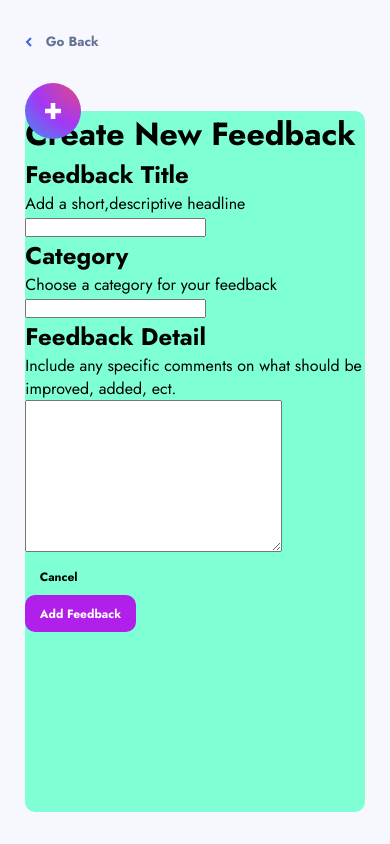
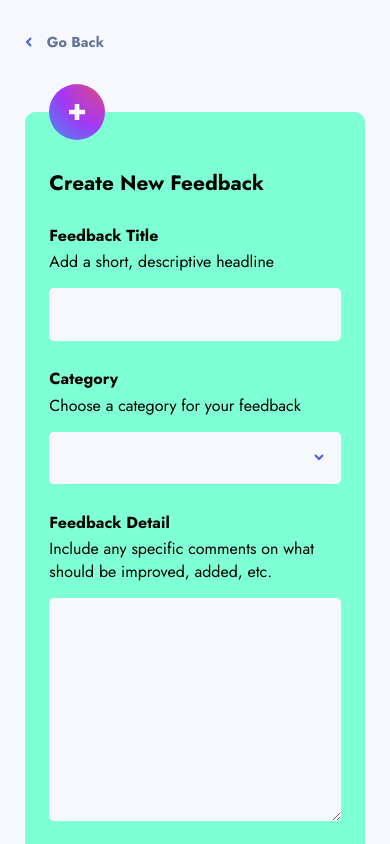
Before and after one commit to Victor-Nyagudi/product-feedback-app-react, a React (Create React App) app: page / in a window 390 px wide. Shown: the top 844 px of the page. Built offline with nearby package versions, Linux system fonts and the light colour scheme.

Commit message:
Add remaining styling for AddEditFeedbackPage mobile

```diff
--- a/src/components/pages/add-edit-feedback-page/AddEditFeedbackInput.js
+++ b/src/components/pages/add-edit-feedback-page/AddEditFeedbackInput.js
@@ -1,12 +1,13 @@
 import React, { useState } from 'react';
 
 function AddEditFeedbackInput({
-    title,
-    labelText,
+    hasIcon = false,
     id,
     inputName,
     inputType = 'text',
-    isTextArea = false
+    isTextArea = false,
+    labelText ,
+    title
 }) {
     const [inputValue, setInputValue] = useState('');
 
@@ -36,6 +37,7 @@ function AddEditFeedbackInput({
                 :
 
                 <input
+                    className={ `${hasIcon ? 'add-edit-feedback__input--icon' : 'add-edit-feedback__input'}` }
                     type={ `${inputType}` }
                     name={ `${inputName}` }
                     id={ `${id}` }
--- a/src/components/pages/add-edit-feedback-page/AddEditFeedbackMain.js
+++ b/src/components/pages/add-edit-feedback-page/AddEditFeedbackMain.js
@@ -29,12 +29,13 @@ function AddEditFeedbackMain({ title, isEditing }) {
             <form className="add-edit-feedback__form">
                 <AddEditFeedbackInput
                     title={ 'Feedback Title' }
-                    labelText={ 'Add a short,descriptive headline' }
+                    labelText={ 'Add a short, descriptive headline' }
                     id={ 'feedback-title' }
                     inputName={ 'feedback-title' }
                 />
 
                 <AddEditFeedbackInput
+                    hasIcon={ true }
                     title={ 'Category' }
                     labelText={ 'Choose a category for your feedback' }
                     id={ 'feedback-category' }
@@ -55,7 +56,7 @@ function AddEditFeedbackMain({ title, isEditing }) {
                 <AddEditFeedbackInput
                     isTextArea={ true }
                     title={ 'Feedback Detail' }
-                    labelText={ 'Include any specific comments on what should be improved, added, ect.' }
+                    labelText={ 'Include any specific comments on what should be improved, added, etc.' }
                     id={ 'feedback-detail' }
                     inputName={ 'feedback-detail' }
                 />
@@ -66,19 +67,19 @@ function AddEditFeedbackMain({ title, isEditing }) {
 
                         <AddEditFeedbackButton
                             text={ 'Delete' }
-                            className={ 'button--delete' }
+                            className={ 'button--delete add-edit-feedback__button' }
                         />
 
                     }
 
                     <AddEditFeedbackButton
                         text={ 'Cancel' }
-                        className={ 'button--cancel' }
+                        className={ 'button--cancel add-edit-feedback__button' }
                     />
 
                     <AddEditFeedbackButton
                         text={ 'Add Feedback' }
-                        className={ 'button--add-feedback' }
+                        className={ 'button--add-feedback add-edit-feedback__button' }
                     />
                 </div>
             </form>
--- a/src/css/main.css
+++ b/src/css/main.css
@@ -47,12 +47,16 @@ a {
 
 .button--main {
   font-size: .75rem;
+  color: #f0f2ff;
   padding: .8em 1.2em;
 }
 
 .button--add-feedback {
-  color: white;
   background-color: #b11fea;
+}
+
+.button--cancel {
+  background-color: #373f68;
 }
 
 .feedback-button-svg {
@@ -270,6 +274,7 @@ a {
       -ms-flex-align: center;
           align-items: center;
   gap: 1em;
+  font-size: .9rem;
   color: #647196;
 }
 
@@ -285,6 +290,60 @@ a {
   background-color: aquamarine;
   border-radius: 10px;
   position: relative;
+  padding: 3.5em 1.5em 1.5em;
+}
+
+.add-edit-feedback__title {
+  font-size: 1.3rem;
+  margin-bottom: 1.25em;
+}
+
+.add-edit-feedback__input-title {
+  font-size: 1rem;
+  margin-bottom: .2em;
+}
+
+.add-edit-feedback__label {
+  display: inline-block;
+  margin-bottom: .95em;
+}
+
+.add-edit-feedback__input, .add-edit-feedback__input--icon, .add-edit-feedback__textarea {
+  font-family: "Jost", sans-serif;
+  color: #3a4373;
+  border: none;
+  border-radius: 5px;
+  width: 100%;
+  background-color: #f7f8fd;
+  padding: 1.25em 2.25em 1.25em 1em;
+  margin-bottom: 2em;
+}
+
+.add-edit-feedback__input--icon {
+  background-image: url("../assets/shared/icon-arrow-down.svg");
+  background-repeat: no-repeat;
+  background-position: 94%, 50%;
+}
+
+.add-edit-feedback__textarea {
+  margin-bottom: 2.75em;
+  padding-right: 1.25em;
+}
+
+.add-edit-feedback__buttons {
+  display: -webkit-box;
+  display: -ms-flexbox;
+  display: flex;
+  -webkit-box-orient: vertical;
+  -webkit-box-direction: reverse;
+      -ms-flex-direction: column-reverse;
+          flex-direction: column-reverse;
+  gap: 1em;
+}
+
+.add-edit-feedback__button {
+  width: 100%;
+  padding: 1.15em 1.2em;
 }
 
 @media (min-width: 600px) {
--- a/src/main.scss
+++ b/src/main.scss
@@ -1,7 +1,9 @@
 @import url('https://fonts.googleapis.com/css2?family=Jost:wght@300;400;500;600;700&display=swap');
 
 $primary-font: 'Jost', sans-serif;
+
 $border-radius: 10px;
+$input-border-radius: 5px;
 
 $aside-card-padding: 1.5em;
 $aside-max-width: 255px;
@@ -87,14 +89,14 @@ a {
 
     &--main {
         font-size: .75rem;
+        color: getColor('dark-grey');
+
         padding: .8em 1.2em;
     }
 
-    &--add-feedback {
-        color: getColor('white');
+    &--add-feedback { background-color: getColor('purple'); }
 
-        background-color: getColor('purple');
-    }
+    &--cancel { background-color: getColor('dark-purple-black'); }
 }
 
 .feedback-button-svg { margin-right: .25em; }
@@ -249,6 +251,7 @@ a {
             align-items: center;
             gap: 1em;
 
+            font-size: .9rem;
             color: getColor('grey-purple');
         }
     }
@@ -265,6 +268,65 @@ a {
         border-radius: $border-radius;
 
         position: relative;
+        padding: 3.5em 1.5em 1.5em;
+    }
+
+    &__title {
+        font-size: 1.3rem;
+        margin-bottom: 1.25em;
+    }
+
+    &__input-title {
+        font-size: 1rem;
+        margin-bottom: .2em;
+    }
+
+    &__label {
+        display: inline-block;
+
+        margin-bottom: .95em;
+    }
+
+    &__input {
+        font-family: $primary-font;
+        color: getColor('purple-black');
+
+        border: none;
+        border-radius: $input-border-radius;
+        width: 100%;
+
+        background-color: getColor('light-grey');
+
+        padding: 1.25em 2.25em 1.25em 1em;
+
+        margin-bottom: 2em;
+
+        &--icon {
+            @extend .add-edit-feedback__input;
+
+            background-image: url('../assets/shared/icon-arrow-down.svg');
+            background-repeat: no-repeat;
+            background-position: 94%, 50%;
+        }
+    }
+
+    &__textarea {
+        @extend .add-edit-feedback__input;
+
+        margin-bottom: 2.75em;
+        padding-right: 1.25em;
+    }
+
+    &__buttons {
+        display: flex;
+        flex-direction: column-reverse;
+        gap: 1em;
+    }
+
+    &__button {
+        width: 100%;
+
+        padding: 1.15em 1.2em;
     }
 }
 
```
Also changed, not shown: 1 other file (tests, documents, lock files or other folders).
